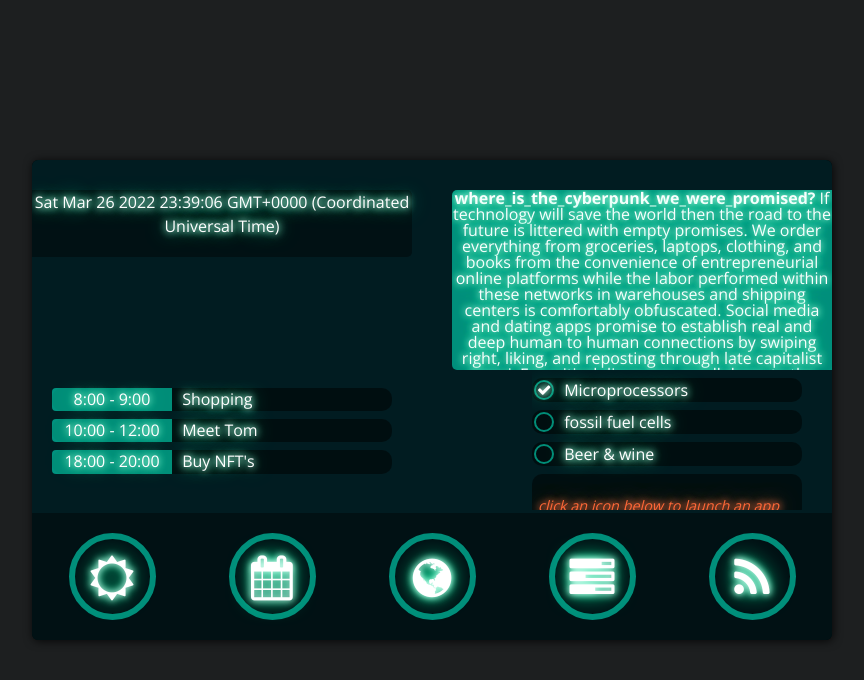
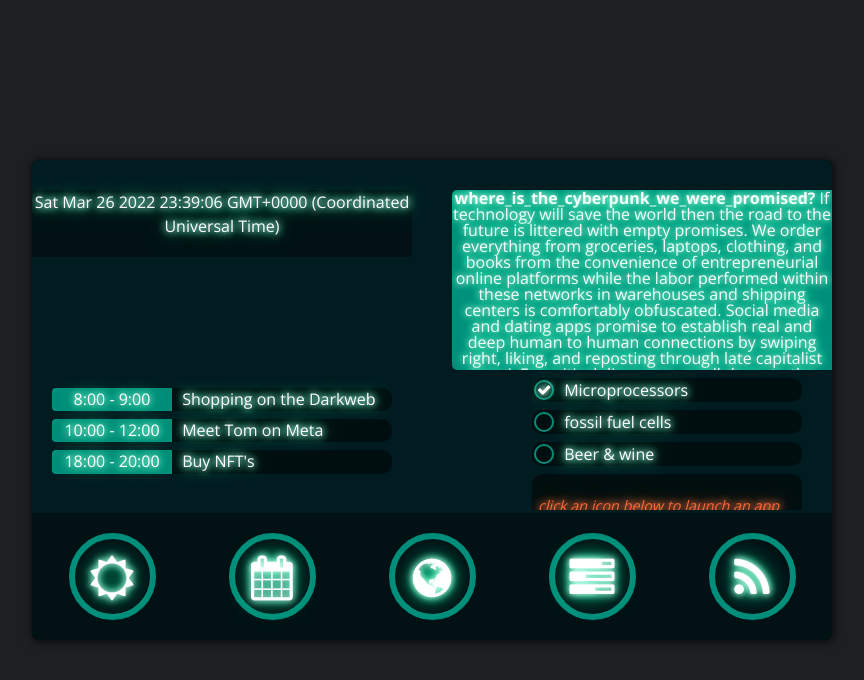
Before and after one commit to mhr1235/where_is_the_cyberpunk_we_were_promised, a plain HTML site: page index.html in a window 1280 px wide. Shown: the whole page, without its empty margins (208-1072 px from the left). Drawn offline with nearby package versions, Linux system fonts and the light colour scheme; some packages are replaced by stand-ins of ours; a script that the page names is missing; a web font is replaced by a local one.

Commit message:
Add files via upload

```diff
--- a/index.html
+++ b/index.html
@@ -34,11 +34,11 @@ If technology will save the world then the road to the future is littered with e
     <ul>
       <li>
         <div class="time">8:00 - 9:00</div>
-        <div class="title">Shopping</div>
+        <div class="title">Shopping on the Darkweb</div>
       </li>
       <li>
         <div class="time">10:00 - 12:00</div>
-        <div class="title">Meet Tom</div>
+        <div class="title">Meet Tom on Meta</div>
       </li>
       <li>
         <div class="time">18:00 - 20:00</div>
```
